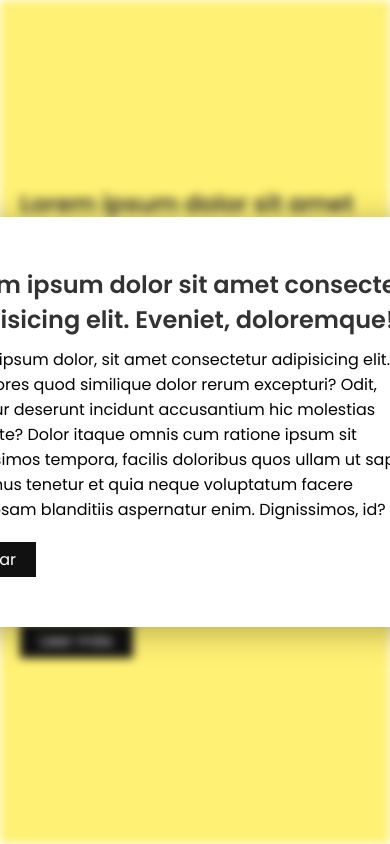
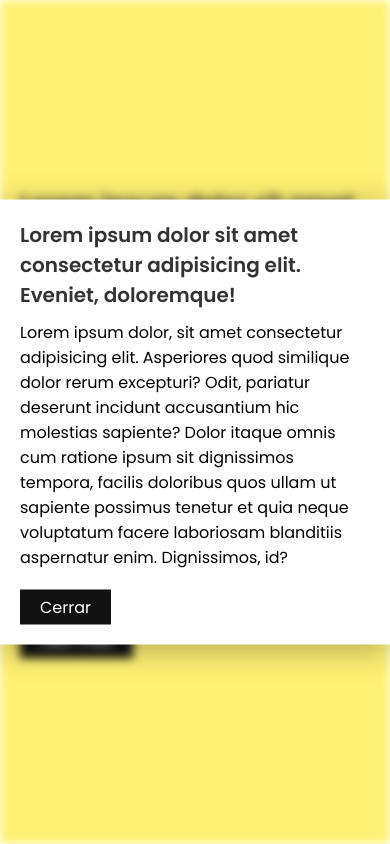
Before and after one commit to erickdc7/popup-modal, a plain HTML site: page index.html in a window 390 px wide. Both pictures are taken after a click on the link "Leer más". Drawn offline with Linux system fonts and the light colour scheme.

Commit message:
responsive design added

```diff
--- a/index.html
+++ b/index.html
@@ -1,37 +1,43 @@
 <!DOCTYPE html>
-<html lang="en">
+<html lang="es">
 
 <head>
     <meta charset="UTF-8">
     <meta http-equiv="X-UA-Compatible" content="IE=edge">
     <meta name="viewport" content="width=device-width, initial-scale=1.0">
     <link rel="stylesheet" href="style.css">
-    <title>Popup with blurred background Using CSS3 And Vanilla Javascript | Modal</title>
+    <link rel="shortcut icon" href="favicon.png" type="image/x-icon">
+    <title>Modal</title>
 </head>
 
 <body>
     <div class="container" id="blur">
         <div class="content">
-            <h2>Lorem ipsum dolor sit amet consectetur adipisicing elit. Saepe cumque voluptatem ducimus quasi. Neque
-                cum assumenda soluta mollitia recusandae dolorem.</h2>
+            <h2>
+                Lorem ipsum dolor sit amet consectetur adipisicing elit. Saepe cumque voluptatem ducimus quasi. Neque
+                cum assumenda soluta mollitia recusandae dolorem.
+            </h2>
             <img src="b.png">
             <a href="#" onclick="toggle()">Leer más</a>
         </div>
     </div>
     <div id="popup">
         <h2>Lorem ipsum dolor sit amet consectetur adipisicing elit. Eveniet, doloremque!</h2>
-        <p>Lorem ipsum dolor, sit amet consectetur adipisicing elit. Asperiores quod similique dolor rerum excepturi?
+        <p>
+            Lorem ipsum dolor, sit amet consectetur adipisicing elit. Asperiores quod similique dolor rerum excepturi?
             Odit, pariatur deserunt incidunt accusantium hic molestias sapiente? Dolor itaque omnis cum ratione ipsum
             sit dignissimos tempora, facilis doloribus quos ullam ut sapiente possimus tenetur et quia neque voluptatum
-            facere laboriosam blanditiis aspernatur enim. Dignissimos, id?</p>
+            facere laboriosam blanditiis aspernatur enim. Dignissimos, id?
+        </p>
         <a href="#" onclick="toggle()">Cerrar</a>
     </div>
 
     <script>
         function toggle() {
-            let blur = document.getElementById('blur');
+            let blur = document.getElementById('blur'),
+                popup = document.getElementById('popup');
+
             blur.classList.toggle('active');
-            let popup = document.getElementById('popup');
             popup.classList.toggle('active');
         }
     </script>
--- a/style.css
+++ b/style.css
@@ -71,3 +71,34 @@ a {
   opacity: 1;
   transition: 0.5s;
 }
+
+@media screen and (max-width: 655px) {
+  #popup {
+    width: 100%;
+    padding: 30px;
+  }
+}
+
+@media screen and (max-width: 480px) {
+  #popup {
+    padding: 20px;
+  }
+
+  #popup h2 {
+    font-size: 1.25rem;
+  }
+
+  #popup p {
+    font-size: 1rem;
+  }
+}
+
+@media screen and (max-width: 300px) {
+  #popup h2 {
+    font-size: 1rem;
+  }
+
+  #popup p {
+    font-size: 0.75rem;
+  }
+}
```
Also changed, not shown: favicon.png (added).
